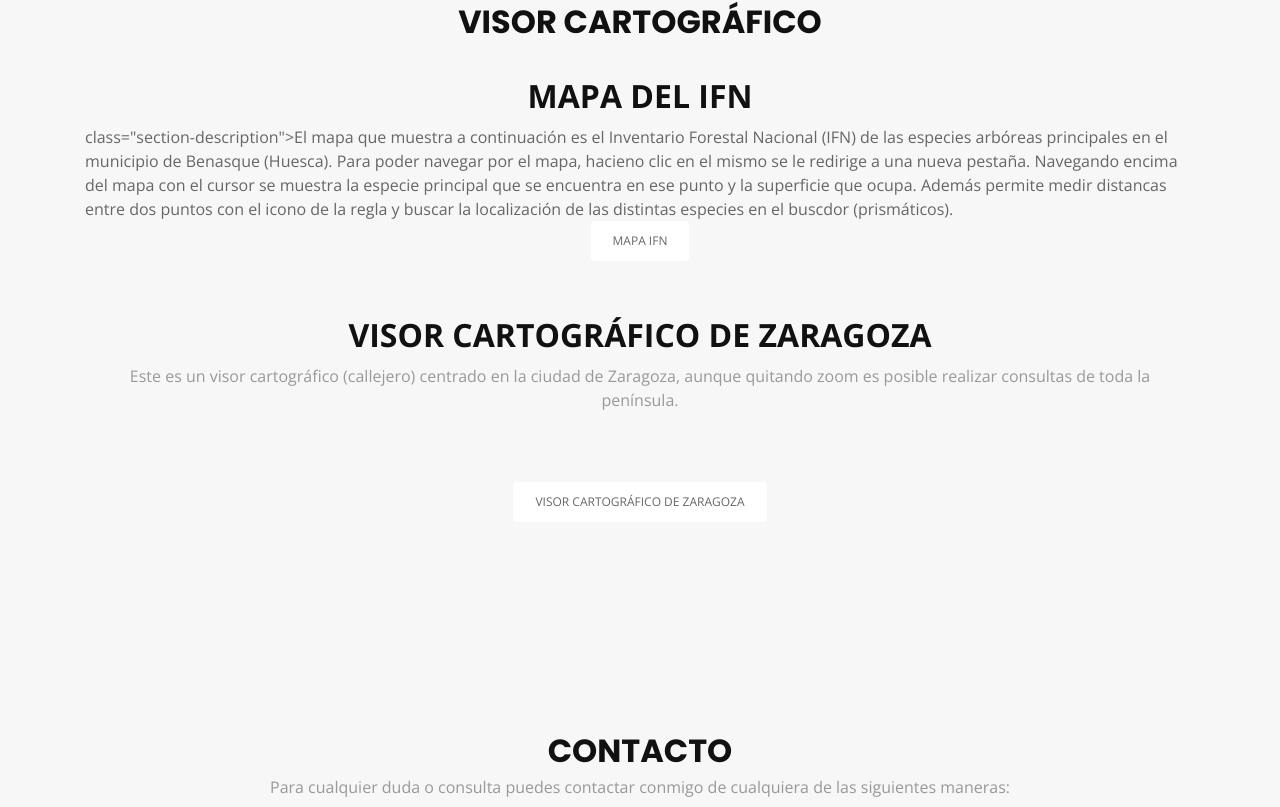
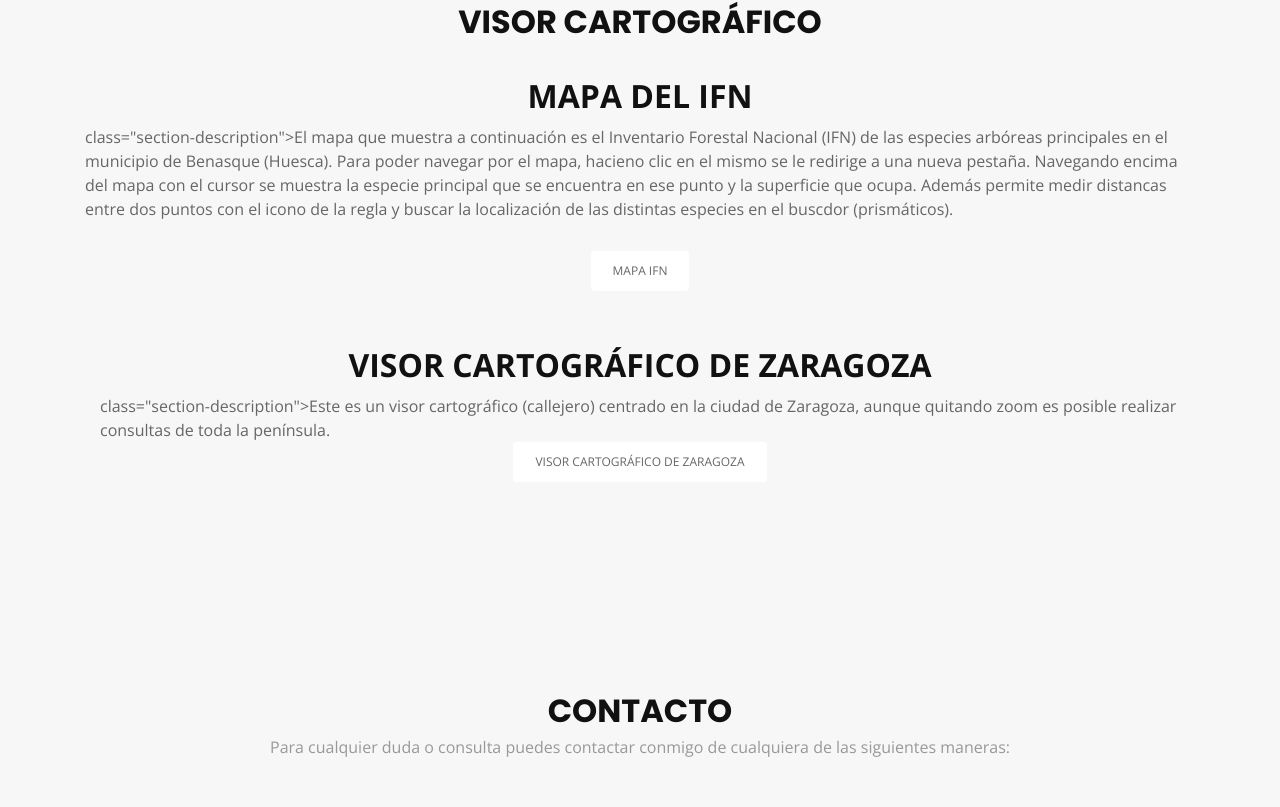
Before and after one commit to Ixeia/Ixeia.github.io, a plain HTML site: page index.html in a window 1280 px wide. Shown: the part 3495-4302 px from the top of the page. Drawn offline with nearby package versions, Linux system fonts and the light colour scheme.

Commit message:
Update index.html

```diff
--- a/index.html
+++ b/index.html
@@ -250,6 +250,8 @@
               icono de la regla y buscar la localización de las distintas
               especies en el buscdor (prismáticos).
           </div>
+          <p>
+          </p>
           <div class="row">
             <div class="col-lg-12"> <a href="img/IFN/index.html">
                 <ul id="portfolio-flters">
@@ -262,9 +264,9 @@
           <div class="section-header">
           <p <h4 class="section-title">Visor cartográfico de Zaragoza</h4>
               </p>
-              <p class="section-description">Este es un visor cartográfico (callejero) centrado en la ciudad de Zaragoza,
-                aunque quitando zoom es posible realizar consultas de toda la península.</p>
-            </div>
+              class="section-description">Este es un visor cartográfico (callejero) centrado en la ciudad de Zaragoza,
+              aunque quitando zoom es posible realizar consultas de toda la península.
+           </div>
        <div class="row">
             <div class="col-lg-12"> <a href="visorzgz.html">
                 <ul id="portfolio-flters">
```
